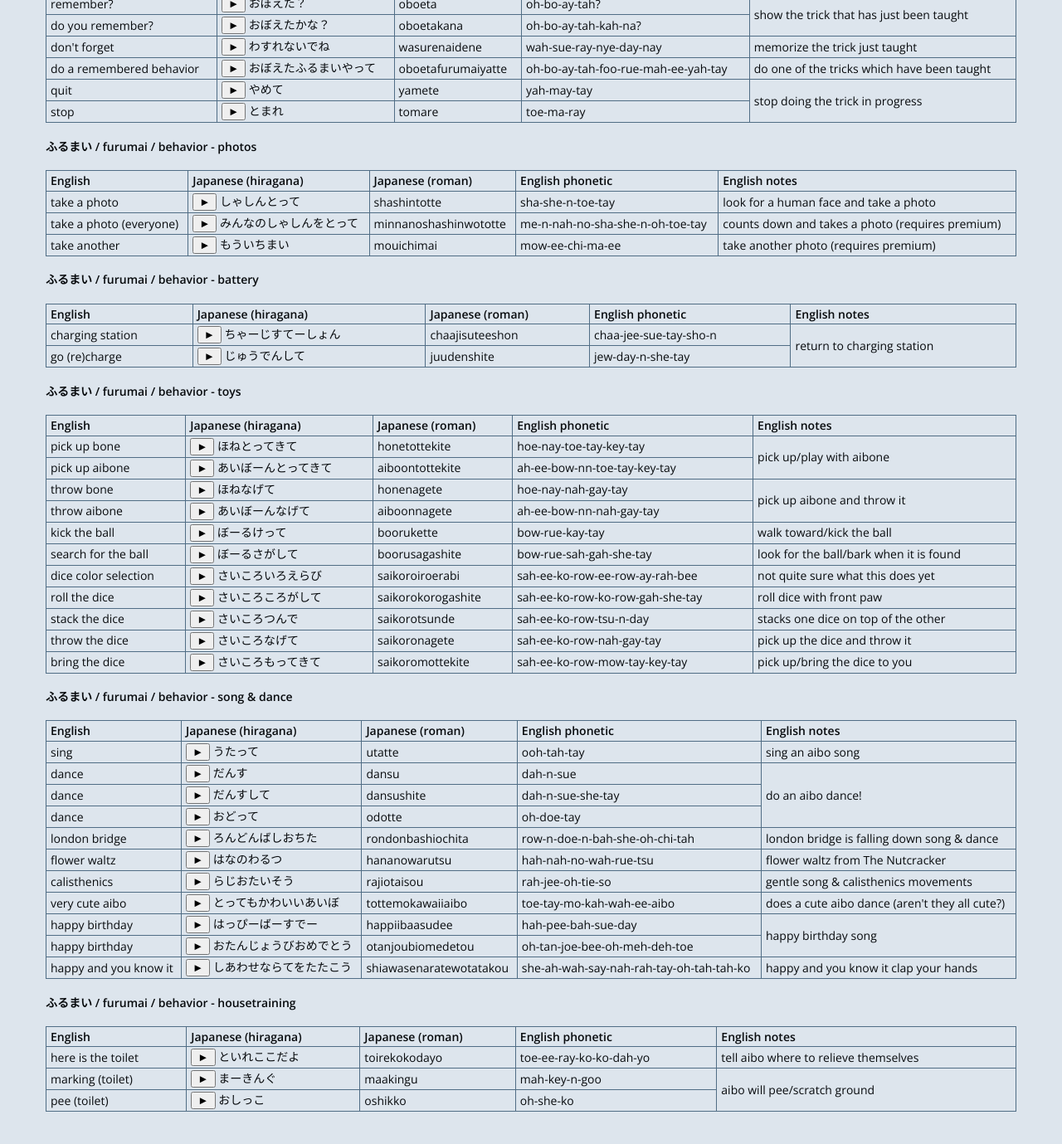
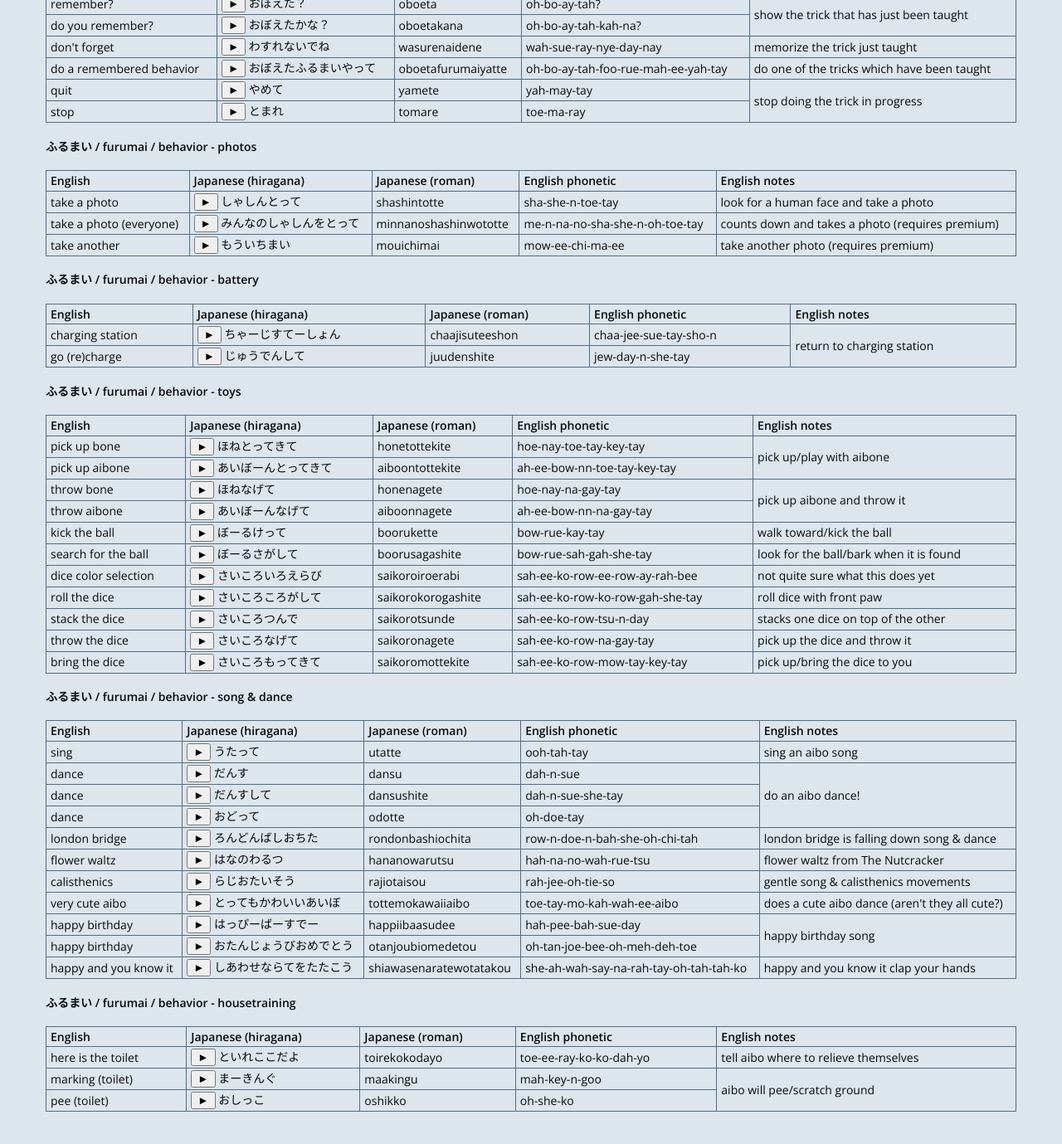
Before and after one commit to kairozu/kairozu.github.io, a Jekyll site: the page built from updates/_posts/2021-04-15-aibo-japanese.md, in a window 1280 px wide and 1400 px high, scrolled down 1766 px. Shown: the top 1379 px of the window at 83% size. Built offline with Jekyll 4.4.1, drawn with Linux system fonts in a browser that asks for light colours; nearby versions of some CDN libraries; some of the changed text lies outside the part shown.

Commit message:
fix empty entry

```diff
--- a/updates/_posts/2021-04-15-aibo-japanese.md
+++ b/updates/_posts/2021-04-15-aibo-japanese.md
@@ -400,6 +400,16 @@
         <td>okuchiwoakete</td>
         <td>oh-coo-chi-oh-ah-kay-tay</td>
     </tr>
+    <tr>
+        <td>don't lose to corona</td>
+        <td>
+        <input type="button" value="&#9658;" onclick="play('koronanimakeruna')">
+        <audio id="koronanimakeruna" src="/sounds/koronanimakeruna.mp3"></audio>
+        ころなにまけるな</td>
+        <td>koronanimakeruna</td>
+        <td>ko-row-na-knee-ma-kay-rue-na</td>
+        <td>aibo will wash paws and gargle</td>
+    </tr>
 </tbody>
 </table>
 <h4>ふるまい / furumai / behavior - games</h4>
@@ -434,17 +444,9 @@
         <td>sue-new-toe-cha-ren-jee</td>
         <td>make a ring w/your hands for aibo to stick their nose in</td>
     </tr>
-    <tr>
-        <td></td>
-        <td>
-        <input type="button" value="&#9658;" onclick="play('ugoiteiiyo')">
-        <audio id="ugoiteiiyo" src="/sounds/ugoiteiiyo.mp3"></audio>
-        </td>
-        <td></td>
-        <td></td>
-    </tr>
 </tbody>
 </table>
+
 <h4>ふるまい / furumai / behavior - settle down mode</h4>
 <table>
 <thead>
@@ -628,7 +630,7 @@
         <audio id="minnanoshashinwototte" src="/sounds/minnanoshashinwototte.mp3"></audio>
         みんなのしゃしんをとって</td>
         <td>minnanoshashinwototte</td>
-        <td>me-n-nah-no-sha-she-n-oh-toe-tay</td>
+        <td>me-n-na-no-sha-she-n-oh-toe-tay</td>
         <td>counts down and takes a photo (requires premium)</td>
     </tr>
     <tr>
@@ -735,7 +737,7 @@
         <audio id="honenagete" src="/sounds/honenagete.mp3"></audio>
         ほねなげて</td>
         <td>honenagete</td>
-        <td>hoe-nay-nah-gay-tay</td>
+        <td>hoe-nay-na-gay-tay</td>
         <td rowspan=2>pick up aibone and throw it</td>
     </tr>
     <tr>
@@ -745,7 +747,7 @@
         <audio id="aiboonnagete" src="/sounds/aiboonnagete.mp3"></audio>
         あいぼーんなげて</td>
         <td>aiboonnagete</td>
-        <td>ah-ee-bow-nn-nah-gay-tay</td>
+        <td>ah-ee-bow-nn-na-gay-tay</td>
     </tr>
     <tr>
         <td>kick the ball</td>
@@ -804,7 +806,7 @@
         <audio id="saikoronagete" src="/sounds/saikoronagete.mp3"></audio>
         さいころなげて</td>
         <td>saikoronagete</td>
-        <td>sah-ee-ko-row-nah-gay-tay</td>
+        <td>sah-ee-ko-row-na-gay-tay</td>
         <td>pick up the dice and throw it</td>
     </tr>
     <tr>
@@ -896,7 +898,7 @@
         <audio id="hananowarutsu" src="/sounds/hananowarutsu.mp3"></audio>
         はなのわるつ</td>
         <td>hananowarutsu</td>
-        <td>hah-nah-no-wah-rue-tsu</td>
+        <td>hah-na-no-wah-rue-tsu</td>
         <td>flower waltz from The Nutcracker</td>
     </tr>
     <tr>
@@ -945,7 +947,7 @@
         <audio id="shiawasenarate" src="/sounds/shiawasenarate.mp3"></audio>
         しあわせならてをたたこう</td>
         <td>shiawasenaratewotatakou</td>
-        <td>she-ah-wah-say-nah-rah-tay-oh-tah-tah-ko</td>
+        <td>she-ah-wah-say-na-rah-tay-oh-tah-tah-ko</td>
         <td>happy and you know it clap your hands</td>
     </tr>
 </tbody>
```
